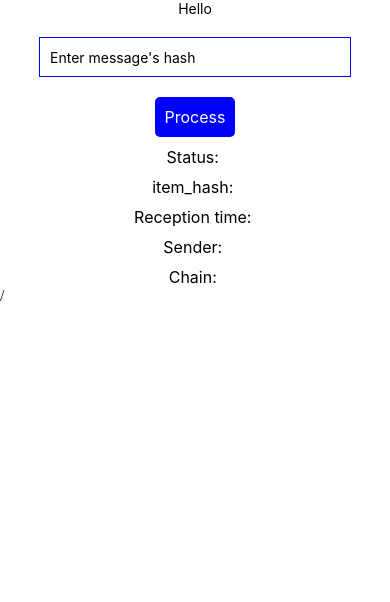
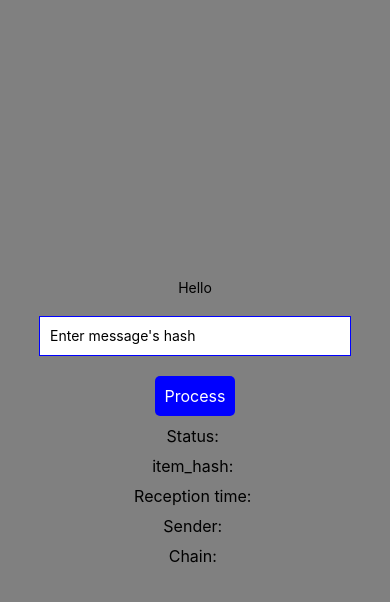
Before and after one commit to AlephHackathon/AlephHackaton2024, a React Native app in the folder AlephApp/: screen / in a window 390 px wide. Shown: the top 602 px of the page. Built offline with nearby package versions, Linux system fonts and the light colour scheme.

Commit message:
feat: better front

```diff
--- a/AlephApp/App.js
+++ b/AlephApp/App.js
@@ -1,19 +1,7 @@
 import { StatusBar } from 'expo-status-bar';
 import React, { useState } from 'react';
 import axios from 'axios'
-import { TextInput, TouchableOpacity, ScrollView, StyleSheet, Text, View, Button } from 'react-native';
-// import { ThemeProvider, useTheme } from './ThemeContext';
-
-// function ThemeSwitch() {
-//   const { isDarkMode, toggleTheme } = useTheme();
-
-//   return (
-//     <View style={styles.themeSwitch}>
-//       <Text style={styles.text}>Thème {isDarkMode ? 'sombre' : 'clair'}</Text>
-//       <Button title="Changer de thème" onPress={toggleTheme} />
-//     </View>
-//   );
-// }
+import { TextInput, TouchableOpacity, StyleSheet, Text, View } from 'react-native';
 
 export default function App() {
   var [text, setText] = useState('');
@@ -39,14 +27,8 @@ export default function App() {
     })
   };
 
-  // const { isDarkMode } = useTheme();
-
   return (
-    // <ThemeProvider>
-    <ScrollView>
       <View style={styles.container}>
-      {/* <View style={[styles.container, isDarkMode ? styles.darkContainer : styles.lightContainer]}> */}
-        {/* <ThemeSwitch/> */}
         <Text>Hello</Text>
 
         <TextInput
@@ -67,26 +49,16 @@ export default function App() {
         <Text style={styles.text}>Chain: {Chain}</Text>
 
         <StatusBar style="auto"/>
-        {/* <StatusBar style={isDarkMode ? 'light' : 'dark'} /> */}
       </View>
-    /</ScrollView>
-    // </ThemeProvider>
-
   );
 }
 
 const styles = StyleSheet.create({
   container: {
     flex: 1,
-    backgroundColor: '#fff',
+    backgroundColor: 'gray',
     alignItems: 'center',
     justifyContent: 'center',
-  },
-  lightContainer: {
-    backgroundColor: '#fff',
-  },
-  darkContainer: {
-    backgroundColor: '#333',
   },
   input: {
     height: 40,
@@ -112,9 +84,4 @@ const styles = StyleSheet.create({
     fontSize: 16,
     color: '#000',
   },
-  themeSwitch: {
-    flexDirection: 'row',
-    alignItems: 'center',
-    marginBottom: 10,
-  },
 });
```
